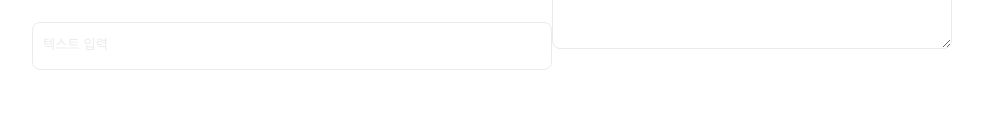
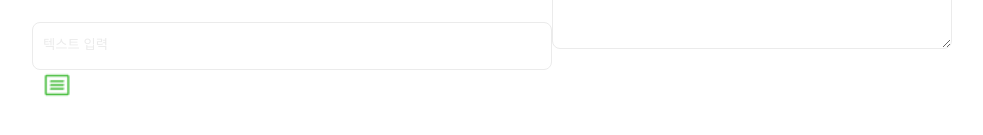
Before and after one commit to nurse-village/nursevillage-frontend-old-version, a Next.js app: page / in a window 1280 px wide. Shown: the part 317-452 px from the top of the page, without its empty margins (0-983 px from the left). Built offline with nearby package versions, Linux system fonts and the light colour scheme; a web font is replaced by a local one.

Commit message:
add Image component

```diff
--- /dev/null
+++ b/src/components/img/Img.tsx
@@ -0,0 +1,52 @@
+import { ImgHTMLAttributes } from "react";
+import styled from "styled-components";
+import { SizeType } from "types";
+import { convertPixelValue } from "utils";
+
+interface Props extends ImgHTMLAttributes<HTMLImageElement> {
+  src: string;
+  width?: SizeType;
+  height?: SizeType;
+  rotate?: number;
+  hover?: boolean;
+  onClick?: () => void;
+  style?: any;
+}
+
+export function Img({
+  src,
+  width = 50,
+  height = 30,
+  hover = true,
+  onClick = () => {},
+  style,
+}: Props) {
+  return (
+    <>
+      <StyledImage
+        src={src}
+        alt=""
+        width={width}
+        height={height}
+        hover={hover}
+        onClick={onClick}
+        style={style}
+      />
+    </>
+  );
+}
+
+const StyledImage = styled.img<{
+  width?: SizeType;
+  height?: SizeType;
+  hover?: boolean;
+  rotate?: 0;
+}>`
+  ${(props) => `width: ${convertPixelValue(props.width)};`}
+  ${(props) => `height: ${convertPixelValue(props.height)};`}
+  ${(props) => props.hover && `cursor: pointer;`}
+  ${(props) => `transform: rotate(${props.rotate}turn);`}
+  &&& {
+    object-fit: contain;
+  }
+`;
--- /dev/null
+++ b/src/components/img/index.ts
@@ -0,0 +1 @@
+export * from "./Img";
--- a/src/pages/index.tsx
+++ b/src/pages/index.tsx
@@ -1,6 +1,7 @@
 import { Button } from "components/button";
 import { TextArea } from "components/form";
 import { TextField } from "components/form/TextField";
+import { Img } from "components/img";
 import { Text } from "components/text/Text";
 import Head from "next/head";
 import Image from "next/image";
@@ -34,6 +35,7 @@ export default function Home() {
         }}
       />
       <Text maxLength={10}>{value}</Text>
+      <Img src={"/assets/icons/ic_Article.png"} />
     </div>
   );
 }
```
